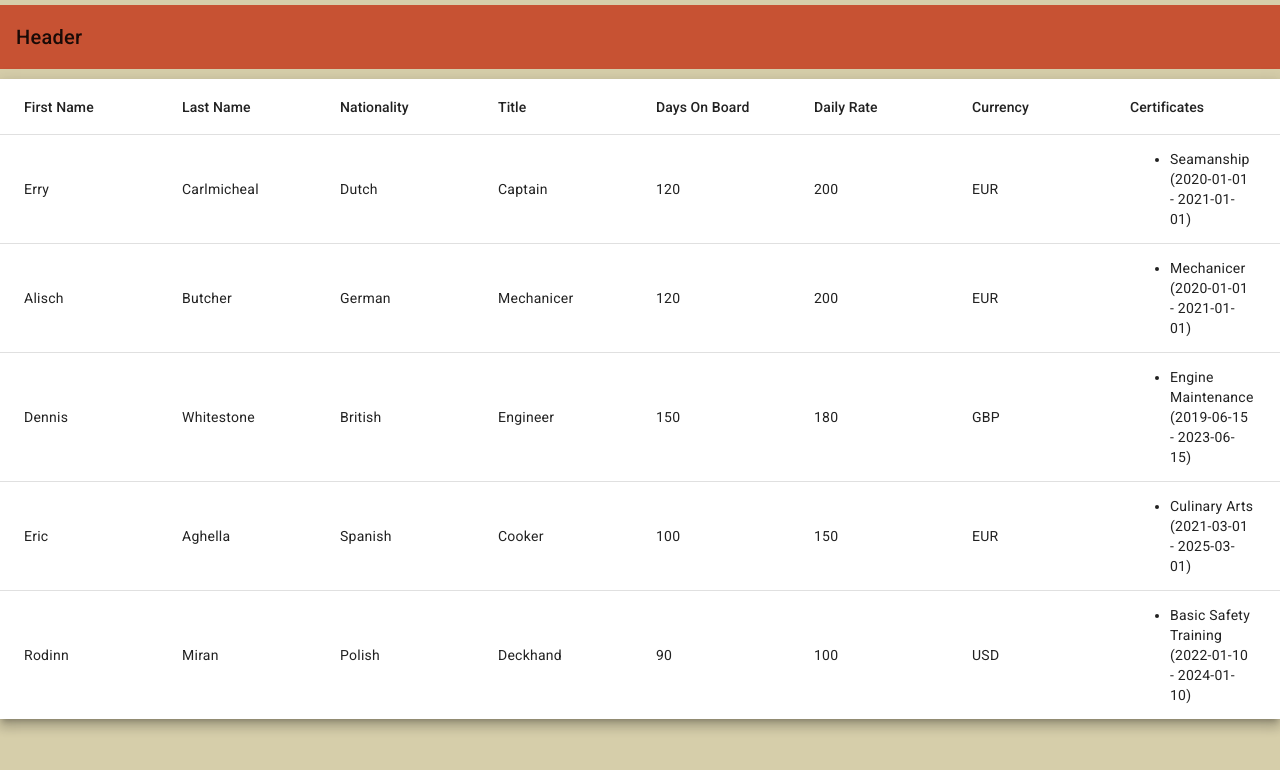
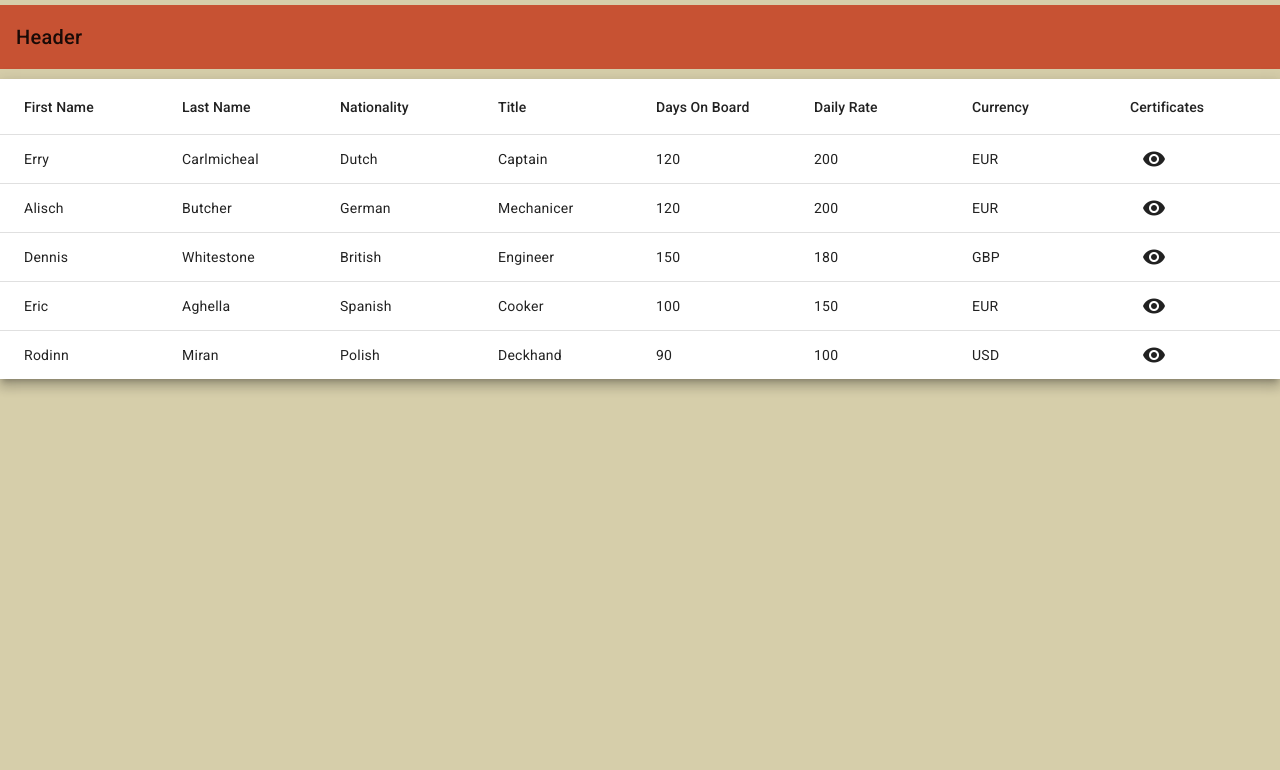
Before and after one commit to erennmutlu1/ng-crew-management, an Angular app: page / in a window 1280 px wide. Shown: the top 770 px of the page. Built offline with nearby package versions, Linux system fonts and the light colour scheme.

Commit message:
Showing certificates for each crew member in the crew member list accesible by visibility button

```diff
--- a/src/app/app.module.ts
+++ b/src/app/app.module.ts
@@ -20,7 +20,8 @@ import { MatInputModule } from '@angular/material/input';
 import { MatCardModule } from '@angular/material/card';
 import { MatTabsModule } from '@angular/material/tabs';
 import { MatSnackBarModule } from '@angular/material/snack-bar';
-import { MatToolbarModule } from '@angular/material/toolbar'
+import { MatToolbarModule } from '@angular/material/toolbar';
+import { CrewCertificateComponent } from './components/modals/crew-certificate/crew-certificate.component';
 
 
 
@@ -28,7 +29,8 @@ import { MatToolbarModule } from '@angular/material/toolbar'
   declarations: [
     AppComponent,
     HomeComponent,
-    CrewMemberListComponent
+    CrewMemberListComponent,
+    CrewCertificateComponent
   ],
   imports: [
     BrowserAnimationsModule,
--- a/src/app/components/crew-member-list/crew-member-list.component.html
+++ b/src/app/components/crew-member-list/crew-member-list.component.html
@@ -45,12 +45,10 @@
   <!-- Certificates Column -->
   <ng-container matColumnDef="certificates">
     <mat-header-cell *matHeaderCellDef class="header-cell"> Certificates </mat-header-cell>
-    <mat-cell *matCellDef="let element" class="data-cell">
-      <ul>
-        <li *ngFor="let cert of element.certificates">
-          {{ cert.type }} ({{ cert.issueDate }} - {{ cert.expiryDate }})
-        </li>
-      </ul>
+    <mat-cell *matCellDef="let element">
+      <button mat-icon-button (click)="showCertificateModal(element.certificates)">
+        <mat-icon>visibility</mat-icon>
+      </button>
     </mat-cell>
   </ng-container>
 
--- a/src/app/components/crew-member-list/crew-member-list.component.ts
+++ b/src/app/components/crew-member-list/crew-member-list.component.ts
@@ -1,6 +1,8 @@
 import { Component } from '@angular/core';
 import { CrewMember } from '../../models/crew-member.model';
 import { CrewService } from '../../services/crew.service';
+import { MatDialog } from '@angular/material/dialog';
+import { CrewCertificateComponent } from '../modals/crew-certificate/crew-certificate.component';
 
 @Component({
   selector: 'app-crew-member-list',
@@ -20,7 +22,7 @@ export class CrewMemberListComponent {
     'certificates',
   ];
 
-  constructor(private crewService: CrewService) {}
+  constructor(private crewService: CrewService, public dialog: MatDialog) {}
 
   ngOnInit(): void {
     this.loadCrew();
@@ -29,4 +31,11 @@ export class CrewMemberListComponent {
   loadCrew(): void {
     this.crewService.getCrewMemberList().subscribe((data) => (this.crewMemberList = data));
   }
+
+  showCertificateModal(certificate: any) {
+    this.dialog.open(CrewCertificateComponent, {
+      width: '600px',
+      data: certificate
+    })
+  }
 }
--- /dev/null
+++ b/src/app/components/modals/crew-certificate/crew-certificate.component.html
@@ -0,0 +1,30 @@
+<h1 mat-dialog-title>Certificates</h1>
+<mat-divider></mat-divider>
+<div mat-dialog-content>
+  <table mat-table [dataSource]="certificateData" class="mat-elevation-z8">
+
+    <!-- Certificate Type -->
+    <ng-container matColumnDef="certificateType">
+      <th mat-header-cell *matHeaderCellDef> Certificate Type </th>
+      <td mat-cell *matCellDef="let certificate"> {{certificate.type}} </td>
+    </ng-container>
+
+    <!-- Issue Date -->
+    <ng-container matColumnDef="issueDate">
+      <th mat-header-cell *matHeaderCellDef> Issue Date </th>
+      <td mat-cell *matCellDef="let certificate"> {{certificate.issueDate | date}} </td>
+    </ng-container>
+
+    <!-- Expiry Date -->
+    <ng-container matColumnDef="expiryDate">
+      <th mat-header-cell *matHeaderCellDef> Expiry Date </th>
+      <td mat-cell *matCellDef="let certificate"> {{certificate.expiryDate | date}} </td>
+    </ng-container>
+
+    <tr mat-header-row *matHeaderRowDef="displayedColumns"></tr>
+    <tr mat-row *matRowDef="let row; columns: displayedColumns;"></tr>
+  </table>
+</div>
+<div mat-dialog-actions align="end">
+  <button mat-button mat-dialog-close>Close</button>
+</div>
--- /dev/null
+++ b/src/app/components/modals/crew-certificate/crew-certificate.component.ts
@@ -0,0 +1,15 @@
+import { Component, Inject } from '@angular/core';
+import { MAT_DIALOG_DATA } from '@angular/material/dialog';
+
+@Component({
+  selector: 'app-crew-certificate',
+  templateUrl: './crew-certificate.component.html',
+  styleUrl: './crew-certificate.component.css'
+})
+export class CrewCertificateComponent {
+  displayedColumns: string[] = ['certificateType', 'issueDate', 'expiryDate'];
+
+  constructor(@Inject(MAT_DIALOG_DATA) public certificateData: any) {
+    console.log('data',certificateData); //logging data for certificates
+   }
+}
```
Also changed, not shown: src/app/components/modals/crew-certificate/crew-certificate.component.css (added), 1 other file (tests, documents, lock files or other folders).
